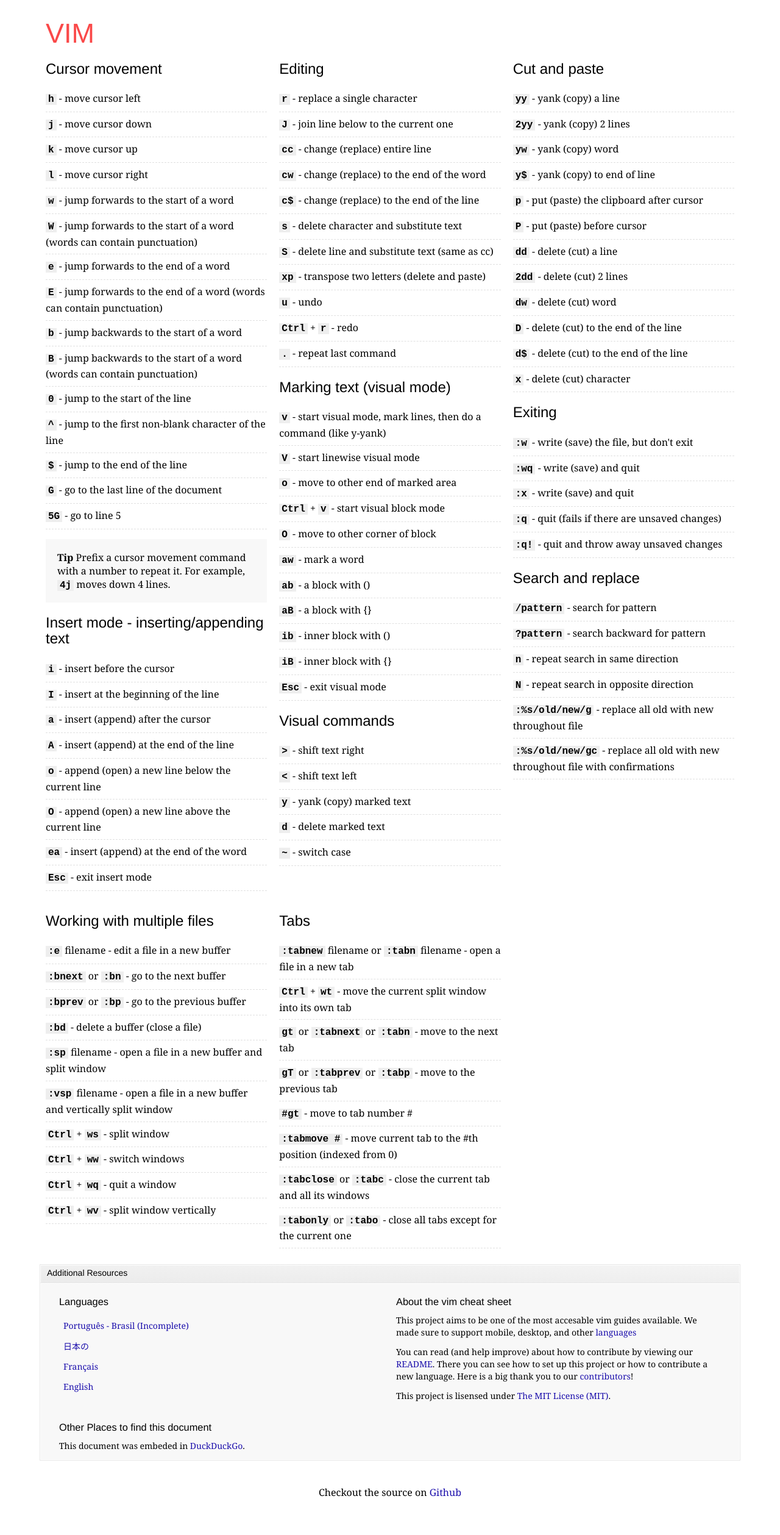
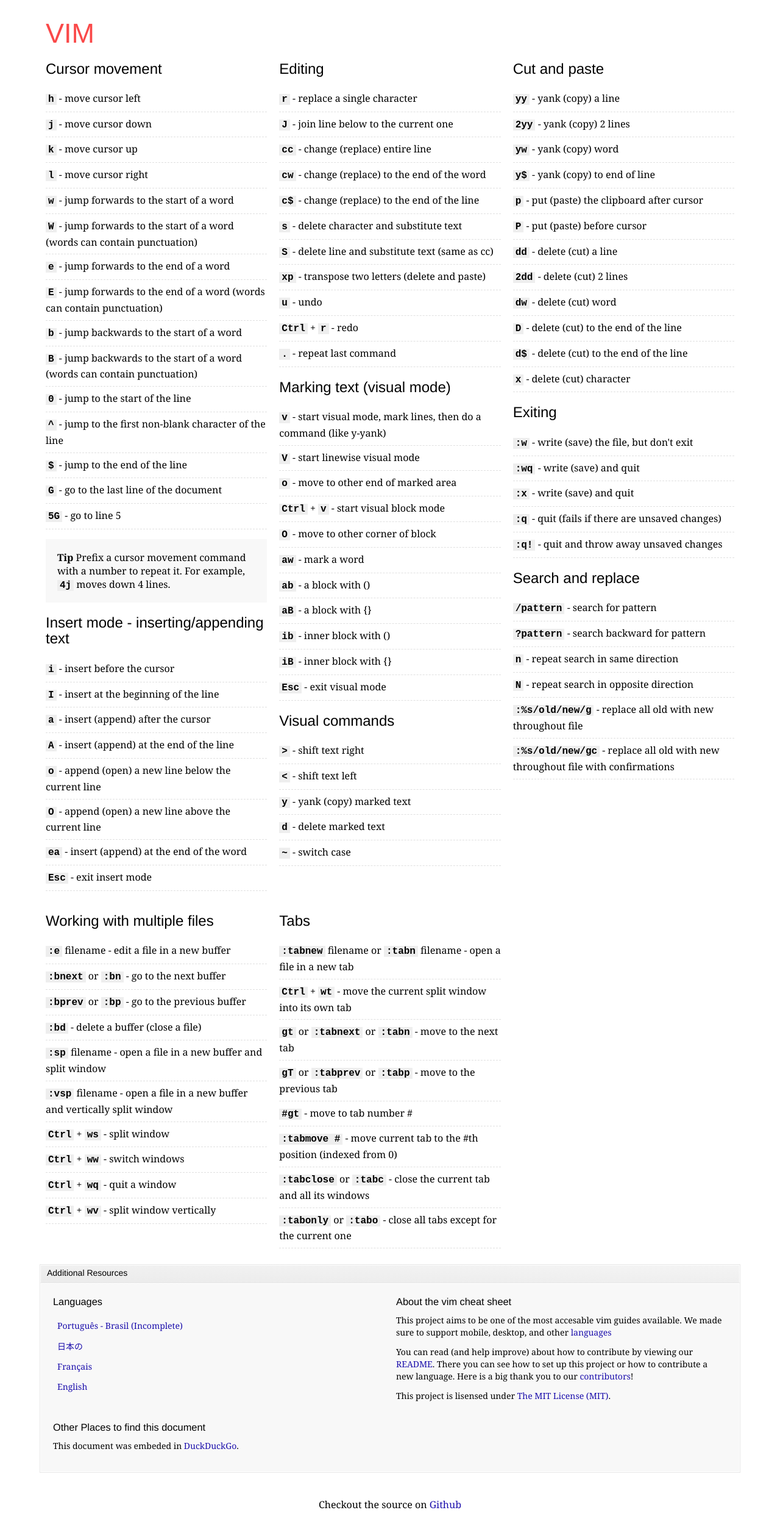
Before and after one commit to rtorr/vim-cheat-sheet, a Jekyll site: the page built from index.html, in a window 1280 px wide. Shown: the whole page at 61% size. Built offline with Jekyll 4.4.1, drawn with Linux system fonts in a browser that asks for light colours.

```diff
--- a/css/main.css
+++ b/css/main.css
@@ -159,6 +159,10 @@
   width: 100%;
 }
 
+.box .grid-block {
+  padding: 0
+}
+
 .box-header {
   background-image: -o-linear-gradient(-89deg, #F4F4F4 0%, #EBEBEB 100%);
   background-image: -moz-linear-gradient(-89deg, #F4F4F4 0%, #EBEBEB 100%);
@@ -178,10 +182,11 @@
 .box-body {
   border: 1px solid #fff;
   font-size: 14px;
-  padding: 0px 10px;
   display: block;
   clear: both;
   overflow: hidden;
+  padding: 0 10px;
+  padding-bottom: 20px;
 }
 
 .box-body li {
```
